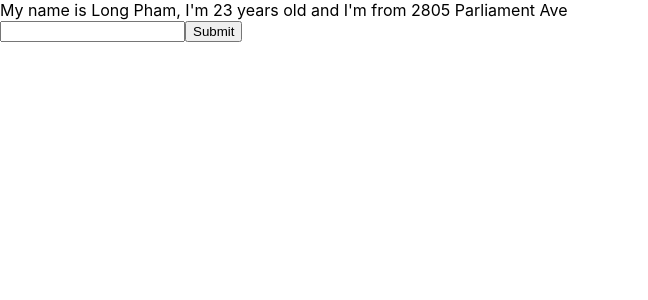
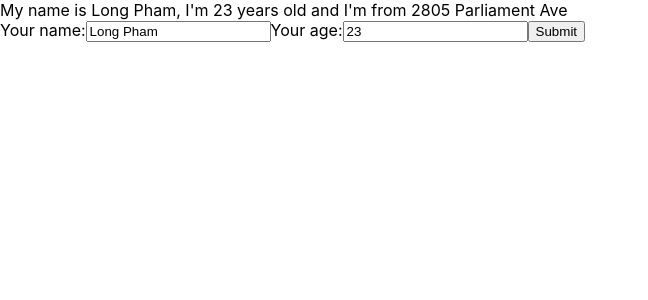
Before and after one commit to longpdev/test-demo-react, a React (Create React App) app: page / in a window 1280 px wide. Shown: the top 300 px of the page, without its empty margins (0-648 px from the left). Built offline with nearby package versions, Linux system fonts and the light colour scheme.

Commit message:
handle age

```diff
--- a/src/components/MyComponent.js
+++ b/src/components/MyComponent.js
@@ -1,6 +1,10 @@
 import React from 'react';
 
 class MyComponent extends React.Component {
+
+    //bad code
+    // this.state.age = event.target.value //avoid this
+
     state = {
         name: "Long Pham",
         address: '2805 Parliament Ave',
@@ -21,6 +25,12 @@ class MyComponent extends React.Component {
         })
     }
 
+    handleOnChangeAge = (event) => {
+        this.setState({
+            age: event.target.value
+        })
+    }
+
     handleOnSubmit = (event) => {
         event.preventDefault()
         console.log(this.state)
@@ -33,9 +43,17 @@ class MyComponent extends React.Component {
             <div>
                 My name is {this.state.name}, I'm {this.state.age} years old and I'm from {this.state.address}
                 <form onSubmit={(event) => this.handleOnSubmit(event)}>
+                    <label>Your name:</label>
                     <input
+                        value={this.state.name}
                         type="text"
                         onChange={(event) => this.handleOnChangeinput(event)}
+                    />
+                    <label>Your age:</label>
+                    <input
+                        value={this.state.age}
+                        type="text"
+                        onChange={(event) => this.handleOnChangeAge(event)}
                     />
                     <button onClick={(event) => this.handleClick(event)}>Submit</button>
                 </form>
```
